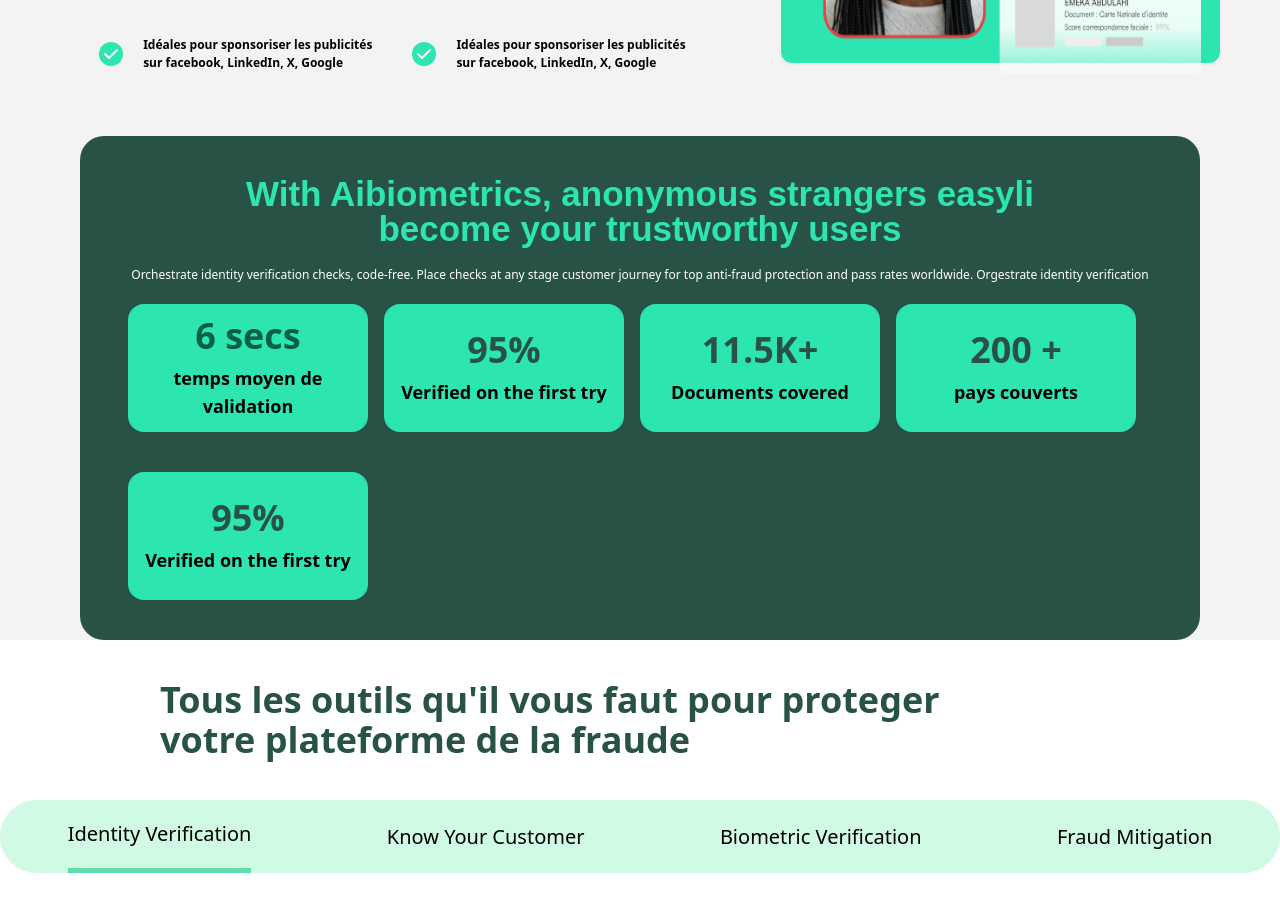
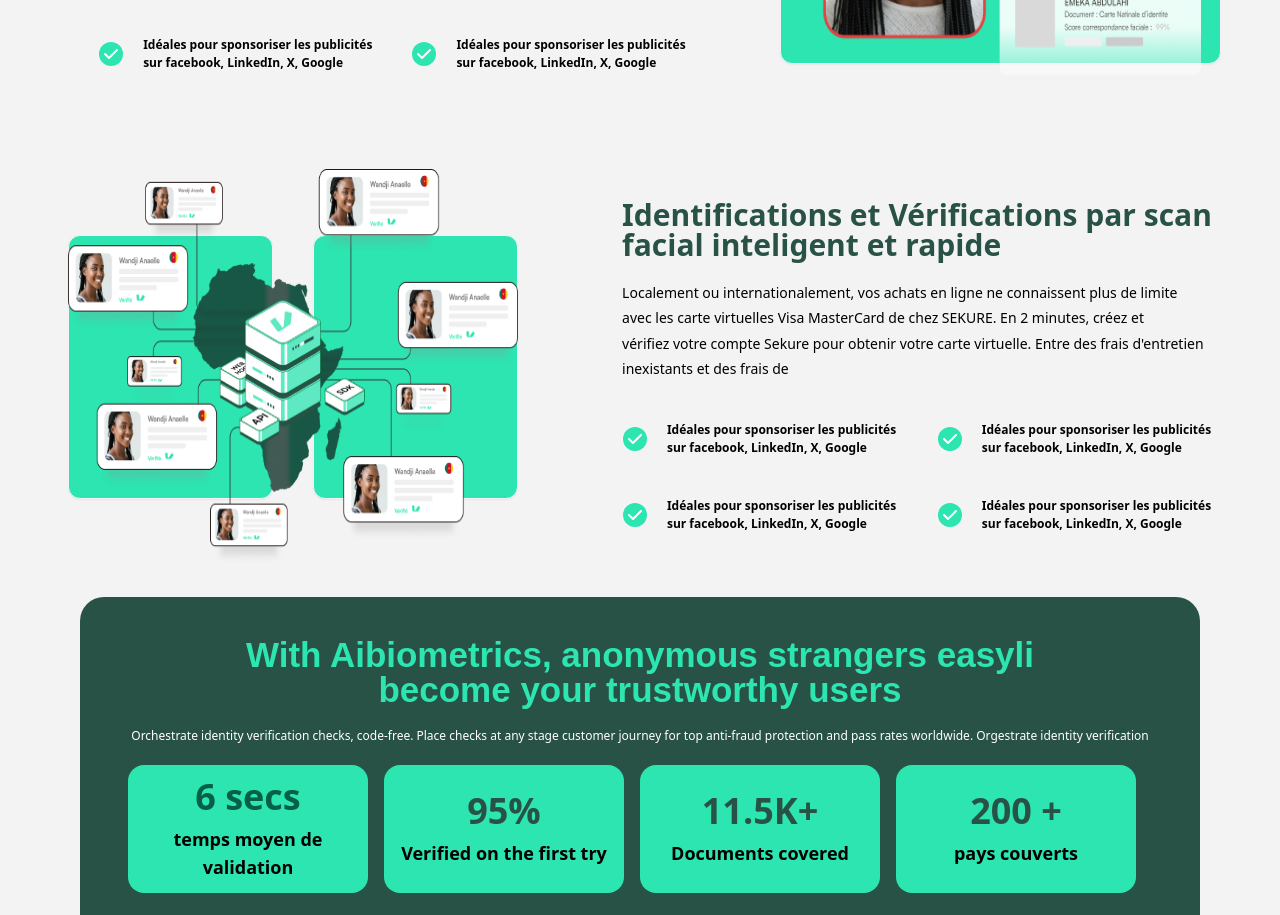
Before and after one commit to chrisvaldes/sekure-site, a React (Create React App) app: page / in a window 1280 px wide. Shown: the part 2220-3135 px from the top of the page. Built offline with nearby package versions, Linux system fonts and the light colour scheme.

Commit message:
version1.6

```diff
--- a/src/Pages/Accueil/Accueil.jsx
+++ b/src/Pages/Accueil/Accueil.jsx
@@ -4,11 +4,12 @@
 import Footer from '../../Components/Footer';
 import NavBar from '../../Components/NavBar';
 import arrow from "../../images/arrow.png";
+import cniPassport from "../../images/cni-passport.png";
 import femme2 from "../../images/femme2.png";
+import grandMere from "../../images/grand-mère.png";
+import groupGirl from "../../images/group-girl.png";
 import world from "../../images/world-bg.png";
-import cniPassport from "../../images/cni-passport.png"
-import grandMere from "../../images/grand-mère.png";
-import groupGirl from "../../images/group-girl.png"
+import groupDatabase from "../../images/groupDatabase.png"
 
 export default function Accueil() {
   return (
@@ -386,6 +387,90 @@
           </div>
         </section>
 
+                {/*
+          Heads up! 👋
+
+          This component comes with some `rtl` classes. Please remove them if they are not needed in your project.
+        */}
+
+<section class="">
+          <div className=" px-4 py-8 sm:px-6 sm:py-12 lg:px-8 lg:py-16">
+            <div className="flex flex-wrap-reverse items-center justify-around  gap-y-28 gap-x-8">
+              <div className=" relative flex items-center justify-center gap-10">
+                <div
+                  className="  rounded-xl border border-gray-100 p-4 shadow-sm hover:border-gray-200 hover:ring-1 hover:ring-gray-200 focus:outline-none focus:ring bg-cyan-color w-width-card-horiz h-height-card-horiz"
+                  href="#"
+                >
+
+                </div>
+
+                <div
+                  className="  rounded-xl border border-gray-100 p-4 shadow-sm hover:border-gray-200 hover:ring-1 hover:ring-gray-200 focus:outline-none focus:ring bg-cyan-color  w-width-card-horiz h-height-card-horiz"
+                  href="#"
+                >
+
+                </div>
+                <img src={groupDatabase} alt="" className='absolute -top-15 left-0 groupDatabase' />
+              </div>
+              <div >
+                <h2 class="text-cyan-deep text-left  font-semibold text-title-3 font-weight-title-3 font-satoshi-2 leading-normal mb-5 font-bold w-full">
+                  Identifications et Vérifications par scan <br />
+                  facial inteligent et rapide
+                </h2>
+                <div class="text-left text-content font-weight-content font-family-content leading-loose font-semibold mb-10">
+                  Localement ou internationalement, vos achats en ligne ne connaissent plus de limite <br />
+                  avec les carte virtuelles Visa MasterCard de chez SEKURE. En 2 minutes, créez et <br />
+                  vérifiez votre compte Sekure pour obtenir votre carte virtuelle. Entre des frais d'entretien <br />
+                  inexistants et des frais de
+                </div>
+                <div class="grid grid-cols-2 items-center justify-center gap-10">
+                  <div class="flex items-center justify-center gap-5">
+                    <div class="flex items-center justify-center small-circle-check rounded-full bg-cyan-color z-100">
+                      <span class="icon text-white p-2">
+                        <FontAwesomeIcon icon={faCheck} />
+                      </span>
+                    </div>
+                    <div class="text-left text-content-title-3 font-semibold">
+                      Idéales pour sponsoriser les publicités <br /> sur facebook, LinkedIn, X, Google
+                    </div>
+                  </div>
+                  <div class="flex items-center justify-center gap-5">
+                    <div class="flex items-center justify-center small-circle-check rounded-full bg-cyan-color z-100">
+                      <span class="icon text-white p-2">
+                        <FontAwesomeIcon icon={faCheck} />
+                      </span>
+                    </div>
+                    <div class="text-left text-content-title-3 font-semibold">
+                      Idéales pour sponsoriser les publicités <br /> sur facebook, LinkedIn, X, Google
+                    </div>
+                  </div>
+                  <div class="flex items-center justify-center gap-5">
+                    <div class="flex items-center justify-center small-circle-check rounded-full bg-cyan-color z-100">
+                      <span class="icon text-white p-2">
+                        <FontAwesomeIcon icon={faCheck} />
+                      </span>
+                    </div>
+                    <div class="text-left text-content-title-3 font-semibold">
+                      Idéales pour sponsoriser les publicités <br /> sur facebook, LinkedIn, X, Google
+                    </div>
+                  </div>
+                  <div class="flex items-center justify-center gap-5">
+                    <div class="flex items-center justify-center small-circle-check rounded-full bg-cyan-color z-100">
+                      <span class="icon text-white p-2">
+                        <FontAwesomeIcon icon={faCheck} />
+                      </span>
+                    </div>
+                    <div class="text-left text-content-title-3 font-semibold">
+                      Idéales pour sponsoriser les publicités <br /> sur facebook, LinkedIn, X, Google
+                    </div>
+                  </div>
+                </div>
+              </div>
+
+            </div>
+          </div>
+        </section>
+
         <section>
           {/* Grid section */}
           <div class="bg-cyan-deep rounded-3xl py-10 px-5 mx-20">
@@ -448,6 +533,7 @@
             </div>
           </div>
         </section>
+
 
         <section class="bg-white">
           <div class="text-left text-2xl sm:text-2xl md:text-3xl lg:text-4xl font-bold text-cyan-deep ml-20 sm:ml-20 md:ml-20 lg:ml-40  pt-10">
--- a/src/index.css
+++ b/src/index.css
@@ -271,6 +271,10 @@
 .groupGirl{
   width: 110%;
   height: 110%;
+}
+.groupDatabase{
+  width: 100%;
+  height: 150%;
 }
 /* .verification-section {
   display: flex;
```
Also changed, not shown: src/images/groupDatabase.png (added).
